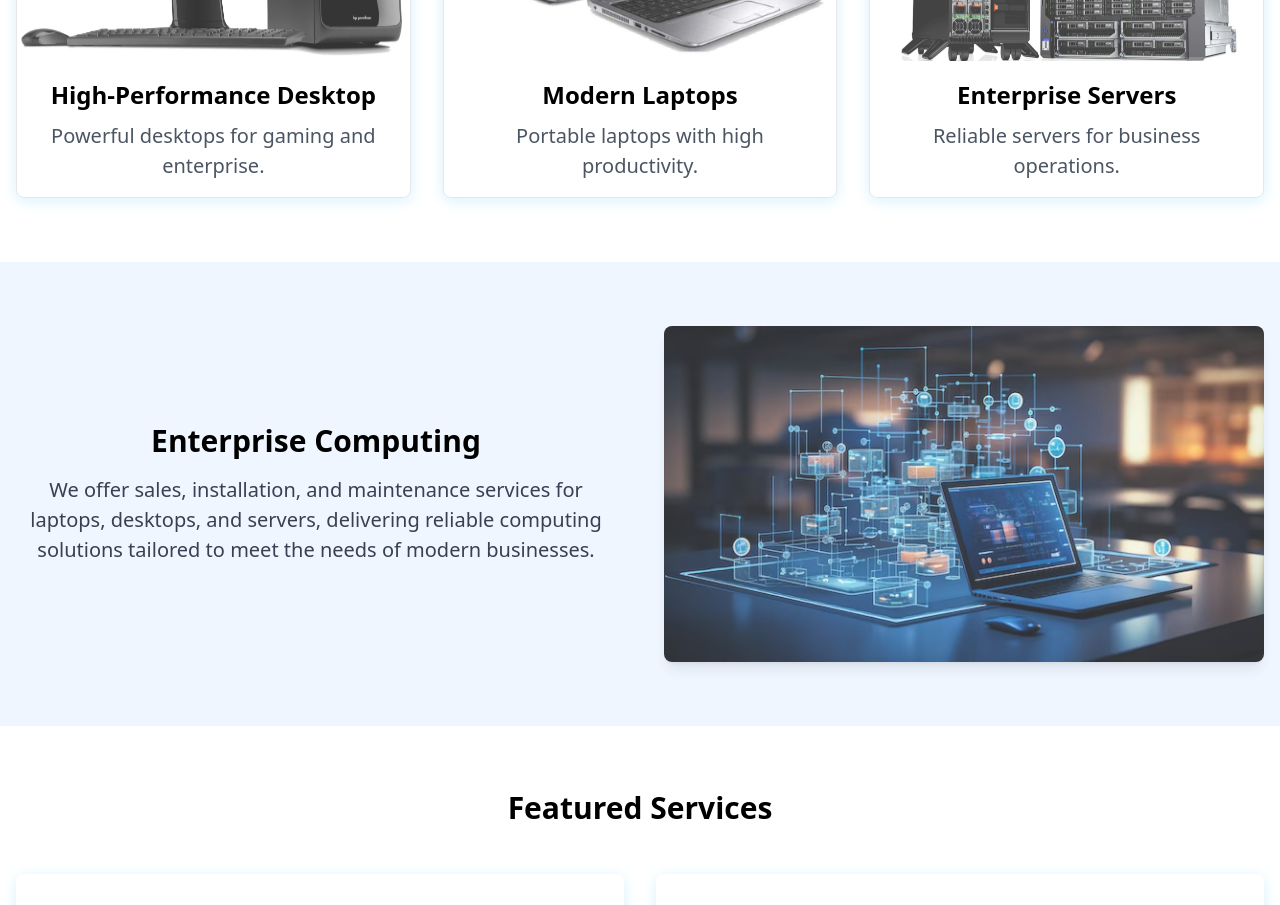
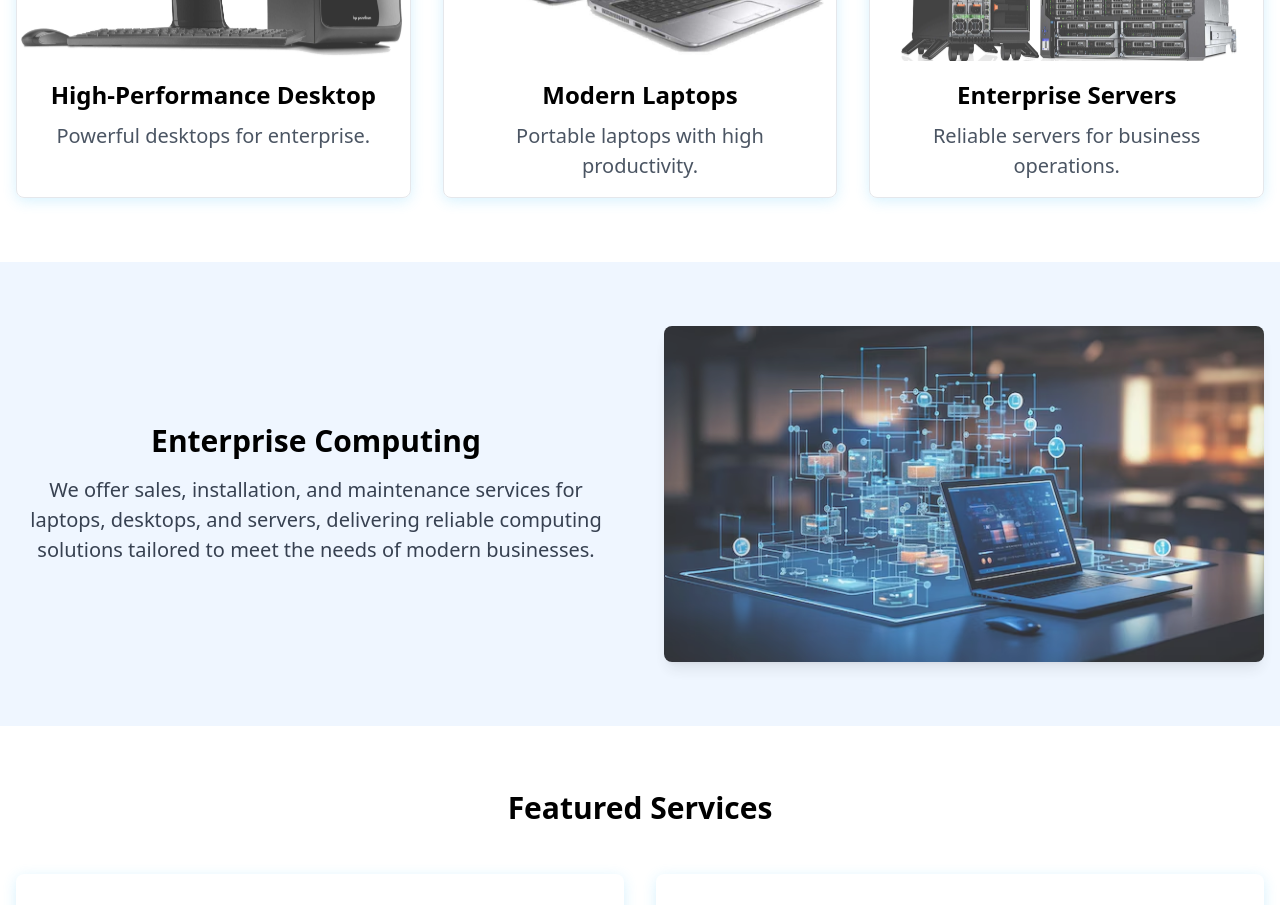
Before and after one commit to nestoricdigital-sketch/vhstechsphere, a React (Create React App) app: page / in a window 1280 px wide. Shown: the part 1160-2065 px from the top of the page. Built offline with nearby package versions, Linux system fonts and the light colour scheme.

Commit message:
home text is updated

```diff
--- a/src/components/Home.js
+++ b/src/components/Home.js
@@ -16,7 +16,7 @@ import { useState } from "react";
 const featuredProducts = [
   {
     name: "High-Performance Desktop",
-    description: "Powerful desktops for gaming and enterprise.",
+    description: "Powerful desktops for enterprise.",
     img: computer,
   },
   {
```
